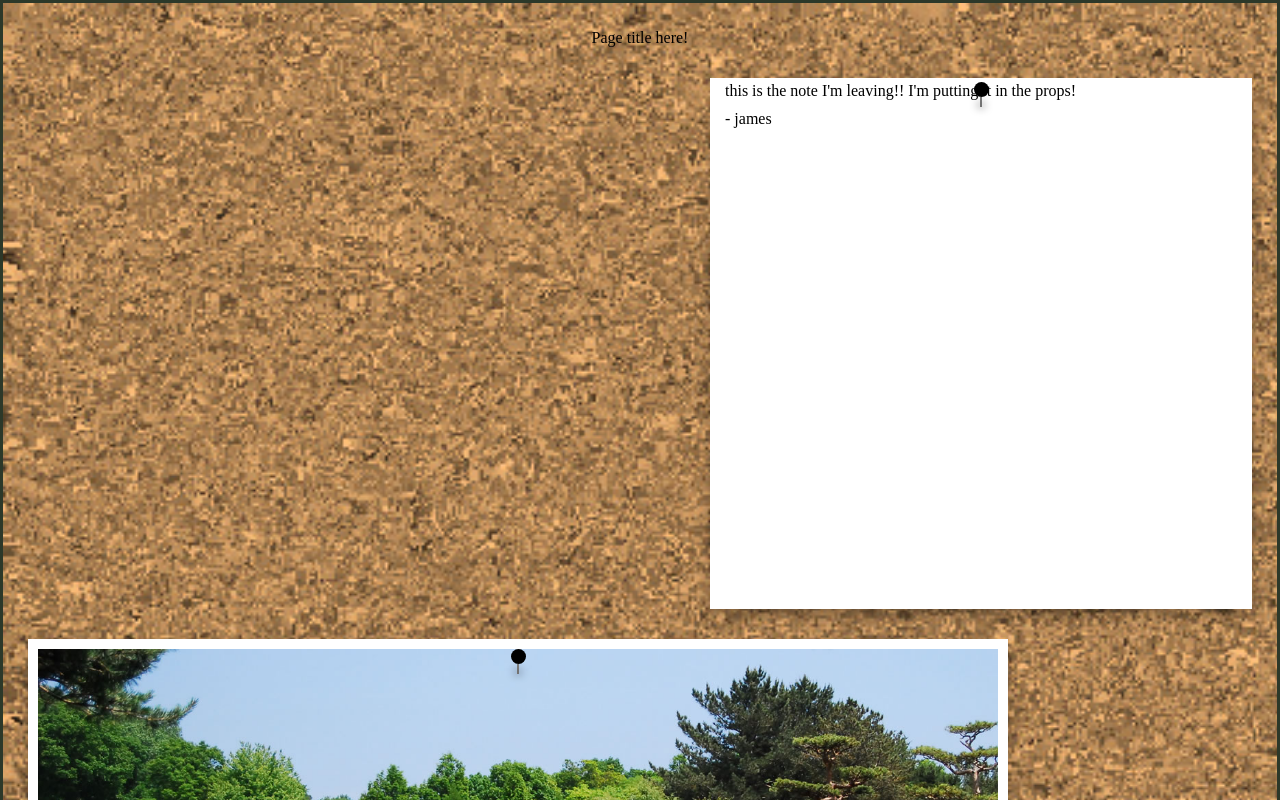
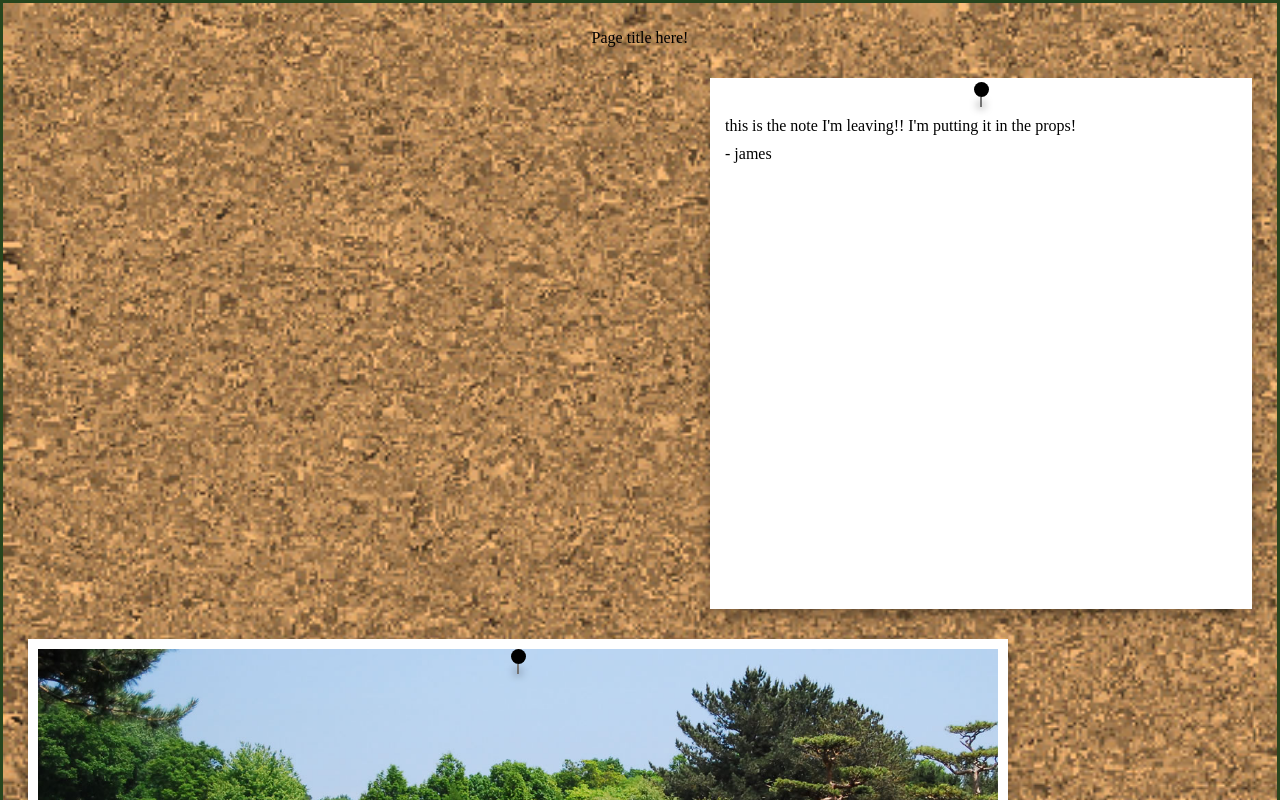
Before and after one commit to jmscshipp/birthday-board, a Next.js app: page / in a window 1280 px wide. Shown: the top 800 px of the page. Built offline with nearby package versions, Linux system fonts and the light colour scheme.

Commit message:
updated note css

```diff
--- a/src/app/page.module.css
+++ b/src/app/page.module.css
@@ -11,9 +11,9 @@ body {
   background-repeat: repeat;
   background-size: cover;
 
-  border: 3px solid #2c3829;
+  border: 3px solid #27451d;
   box-shadow:
-    inset 0 0 0 10px #40513B,
+    inset 0 0 0 10px #38632a,
     inset 0 0 0 13px #1a0e00,
     inset 16 16 20 -6px rgba(0, 0, 0, 0.623),
     inset -16 -16 20 -6px rgba(0, 0, 0, 0.623);
@@ -43,7 +43,6 @@ body {
   display: flex;
   flex-direction: column;
   align-items: center;
-  margin-bottom: 15px;
   z-index: 11;
 }
 
@@ -69,10 +68,15 @@ body {
   width: 2px;
 }
 
+.moveUp {
+    margin-top: -15px;
+}
+
 .text {
   color: black;
   padding: 0;
   margin: 0;
+  margin-top: 35px;
 }
 
 .senderText {
```
